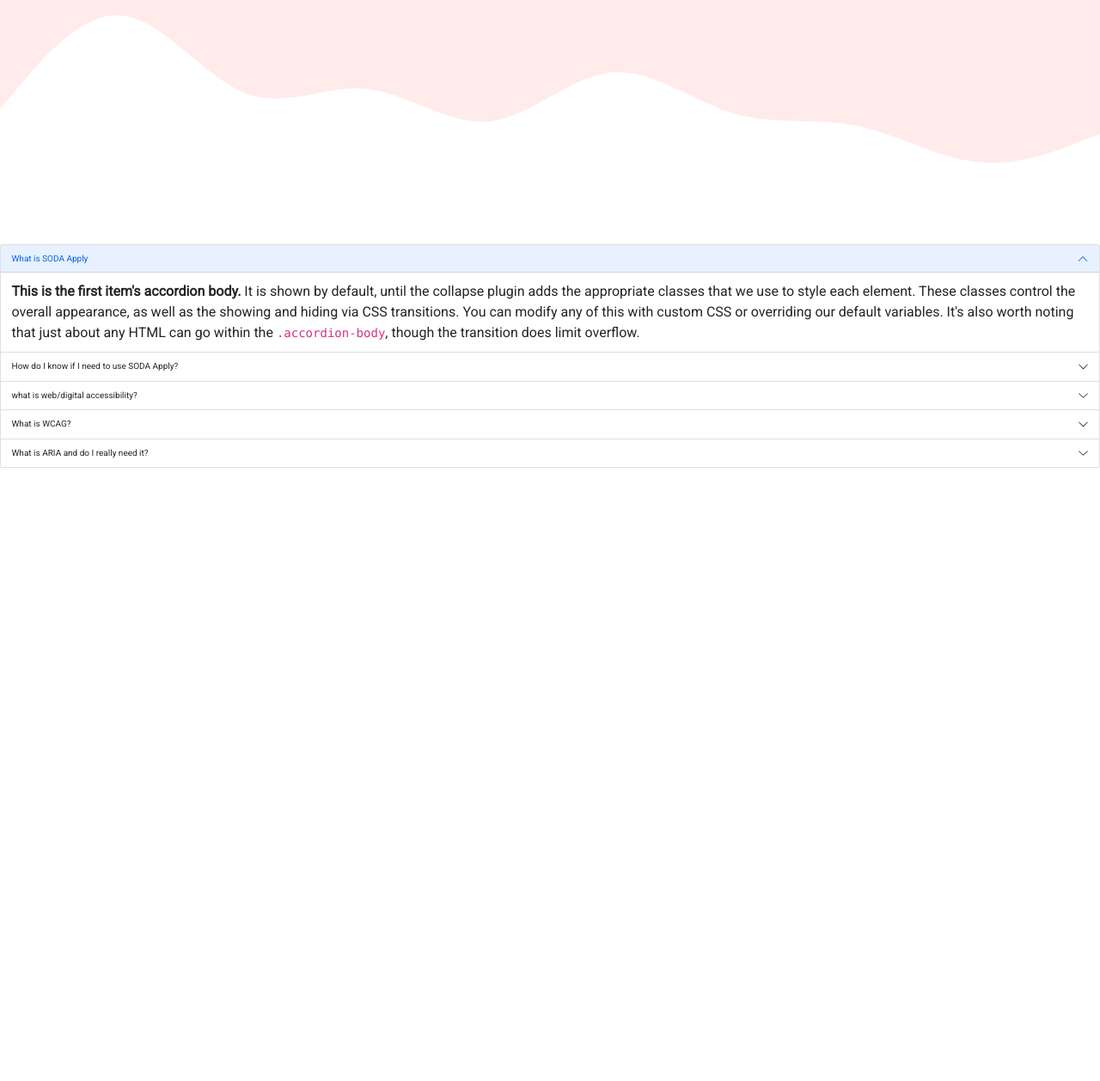
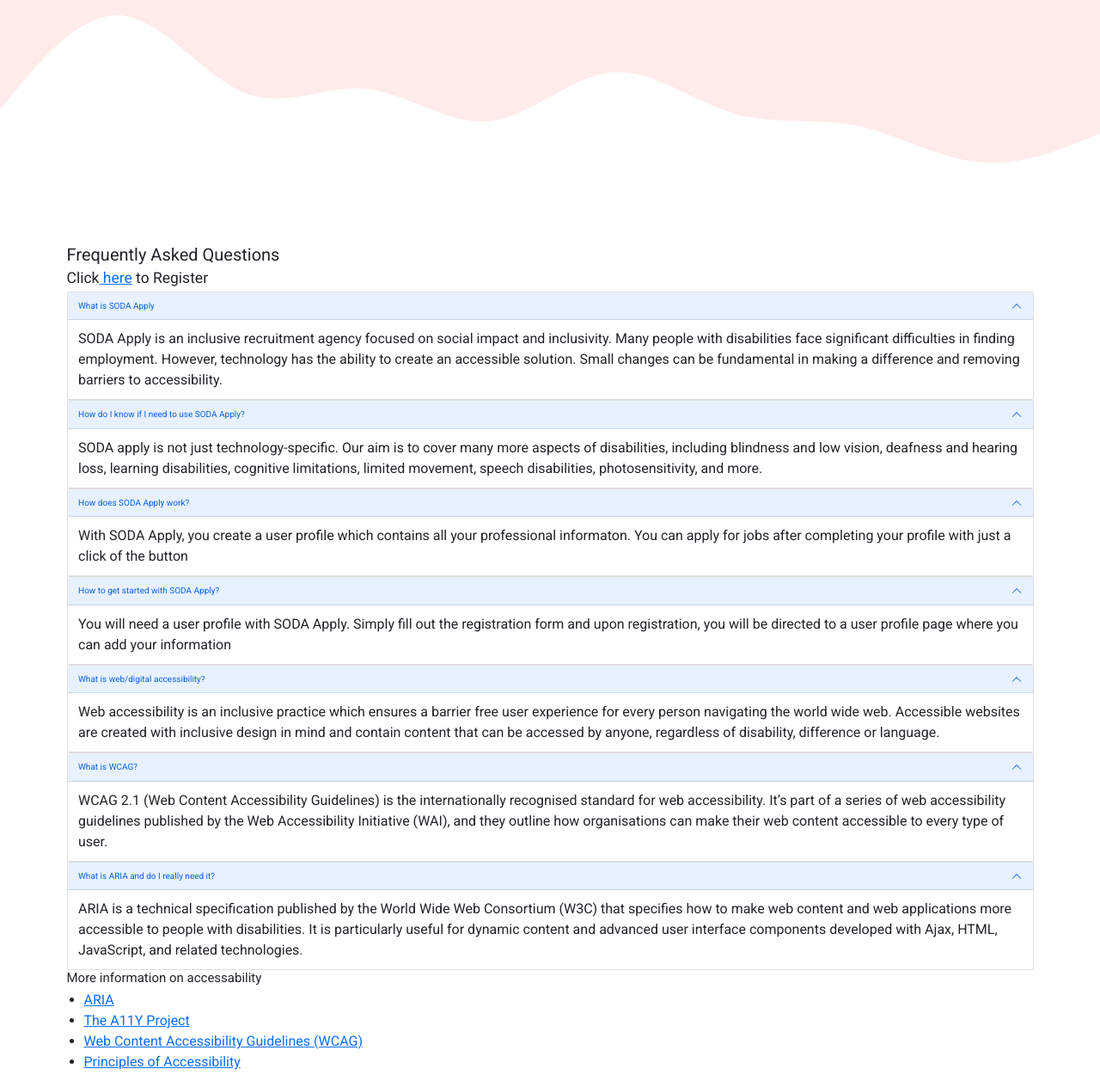
Before and after one commit to StephenJ2020/soda-apply, a Flask app: page /faq in a window 1280 px wide. Shown: the part 117-1374 px from the top of the page at 86% size. Before the commit the page ends 661 px from the top, so only its background shows below. Run offline with Flask 2, Linux system fonts and the light colour scheme; some libraries are stand-ins or nearby versions.

Commit message:
Add faq json data

```diff
--- a/app.py
+++ b/app.py
@@ -1,4 +1,5 @@
 import os
+import json
 from flask import (
     Flask, render_template, flash, redirect,
     request, session, url_for)
@@ -38,7 +39,10 @@ def contact():
 
 @app.route("/faq")
 def faq():
-    return render_template('pages/faq.html', page_title="FAQ's")
+    data = []
+    with open("data/soda.json", "r") as json_data:
+        data = json.load(json_data)
+    return render_template('pages/faq.html', page_title="Frequently Asked Questions", soda=data)
 
 
 if __name__ == "__main__":
--- /dev/null
+++ b/data/soda.json
@@ -0,0 +1,35 @@
+[
+    {
+        "question": "What is SODA Apply",
+        "answer": "SODA Apply is an inclusive recruitment agency focused on social impact and inclusivity. Many people with disabilities face significant difficulties in finding employment. However, technology has the ability to create an accessible solution. Small changes can be fundamental in making a difference and removing barriers to accessibility."
+
+    },
+    {
+        "question": "How do I know if I need to use SODA Apply?",
+        "answer": "SODA apply is not just technology-specific. Our aim is to cover many more aspects of disabilities, including blindness and low vision, deafness and hearing loss, learning disabilities, cognitive limitations, limited movement, speech disabilities, photosensitivity, and more."
+    },
+    {
+        "question": "How does SODA Apply work?",
+        "answer": "With SODA Apply, you create a user profile which contains all your professional informaton. You can apply for jobs after completing your profile with just a click of the button"
+
+    },
+    {
+        "question": "How to get started with SODA Apply?",
+        "answer": "You will need a user profile with SODA Apply. Simply fill out the registration form and upon registration, you will be directed to a user profile page where you can add your information"
+
+    },
+    {
+        "question": "What is web/digital accessibility?",
+        "answer": "Web accessibility is an inclusive practice which ensures a barrier free user experience for every person navigating the world wide web. Accessible websites are created with inclusive design in mind and contain content that can be accessed by anyone, regardless of disability, difference or language."
+    },
+    {
+        "question": "What is WCAG?",
+        "answer": "WCAG 2.1 (Web Content Accessibility Guidelines) is the internationally recognised standard for web accessibility. It’s part of a series of web accessibility guidelines published by the Web Accessibility Initiative (WAI), and they outline how organisations can make their web content accessible to every type of user."
+    },
+    {
+        "question": "What is ARIA and do I really need it?",
+        "answer": "ARIA is a technical specification published by the World Wide Web Consortium (W3C) that specifies how to make web content and web applications more accessible to people with disabilities. It is particularly useful for dynamic content and advanced user interface components developed with Ajax, HTML, JavaScript, and related technologies."
+    }
+
+
+]
--- a/templates/pages/faq.html
+++ b/templates/pages/faq.html
@@ -2,108 +2,52 @@
 
 {% block content %}
 
+<div class="container-sm">
+    <div class="col">
+       <h2>{{ page_title }}</h2>
+    </div>
+    <div>
+       <h3>Click<a href="{{ url_for('user_registration') }}"> here</a> to Register</h3>
+    </div>
+ </div>
+ {% for faq in soda %}
+ <div class="container-sm">
     <div class="accordion" id="accordionPanelsStayOpenExample">
-    <!--What is SODA Apply-->
+       <!--Question and Answer-->
        <div class="accordion-item">
           <h2 class="accordion-header" id="panelsStayOpen-headingOne">
              <button class="accordion-button" type="button" data-bs-toggle="collapse" data-bs-target="#panelsStayOpen-collapseOne" aria-expanded="true" aria-controls="panelsStayOpen-collapseOne">
-            What is SODA Apply
+             {{ faq.question }}
              </button>
           </h2>
           <div id="panelsStayOpen-collapseOne" class="accordion-collapse collapse show" aria-labelledby="panelsStayOpen-headingOne">
              <div class="accordion-body">
-          <strong>This is the first item's accordion body.</strong> It is shown by default, until the collapse plugin adds the appropriate classes that we use to style each element. These classes control the overall appearance, as well as the showing and hiding via CSS transitions. You can modify any of this with custom CSS or overriding our default variables. It's also worth noting that just about any HTML can go within the <code>.accordion-body</code>, though the transition does limit overflow.
-        </div>
-      </div>
-    </div>
-    <!--How do I know if I need SODA Apply-->
-    <div class="accordion-item">
-      <h2 class="accordion-header" id="panelsStayOpen-headingTwo">
-        <button class="accordion-button collapsed" type="button" data-bs-toggle="collapse" data-bs-target="#panelsStayOpen-collapseTwo" aria-expanded="false" aria-controls="panelsStayOpen-collapseTwo">
-            How do I know if I need to use SODA Apply?
-        </button>
-      </h2>
-      <div id="panelsStayOpen-collapseTwo" class="accordion-collapse collapse" aria-labelledby="panelsStayOpen-headingTwo">
-        <div class="accordion-body">
-           <strong>SODA apply</strong> is not just technology-specific. Our aim is to cover many more aspects of disabilities,
-            including blindness and low vision, deafness and hearing loss, learning disabilities, cognitive limitations,
-            limited movement, speech disabilities, photosensitivity, and more.
-
-            As we all know, the WCAG guidelines can get really complicated, really fast…so for newbies, I try to focus
-            on the actionable parts of the guidelines, namely the P.O.U.R. concepts – Perceivable, Operable, Understandable,
-            and Robust.
-
-            SODA Apply aims to  focus on the actionable parts of the guidelines,
-            namely the P.O.U.R. concepts – Perceivable, Operable, Understandable, and Robust.
-
-            The first category in P.O.U.R. is<strong> Perceivable.</strong> This means that users must be able to perceive
-            the information being presented – it cannot be invisible to all of their senses.
-
-            The second category is<strong> Operable.</strong> Users must be able to operate the interface – the interface
-            cannot require interaction that a user cannot perform.
-
-            The third category is<strong> Understandable.</strong> Users must be able to understand the information
-            as well as the operation of the user interface – the content or operation cannot be beyond their understanding.
-
-            The last category is <strong> Robust.</strong> It means that users must be able to access the content as
-            technologies advance – as technologies and user agents evolve, the content should remain accessible.
-
-            More information about these guidelines can be found<a href="(https://webaim.org/articles/pour/)"> here.</a>
-        </div>
-      </div>
-    </div>
-    <!--What is digital accessibility-->
-    <div class="accordion-item">
-      <h2 class="accordion-header" id="panelsStayOpen-headingThree">
-        <button class="accordion-button collapsed" type="button" data-bs-toggle="collapse" data-bs-target="#panelsStayOpen-collapseThree" aria-expanded="false" aria-controls="panelsStayOpen-collapseThree">
-            what is web/digital accessibility?
-        </button>
-      </h2>
-      <div id="panelsStayOpen-collapseThree" class="accordion-collapse collapse" aria-labelledby="panelsStayOpen-headingThree">
-        <div class="accordion-body">
-            Web accessibility is an inclusive practice which ensures a barrier free user experience for every person
-            navigating the world wide web. Accessible websites are created with inclusive design in mind and contain
-            content that can be accessed by anyone, regardless of disability, difference or language.
-            You can learn more by taking a look <a href="(https://www.a11yproject.com/)"> here</a>
-        </div>
-      </div>
-    </div>
-    <!--What is WCAG-->
-    <div class="accordion-item">
-        <h2 class="accordion-header" id="panelsStayOpen-headingThree">
-          <button class="accordion-button collapsed" type="button" data-bs-toggle="collapse" data-bs-target="#panelsStayOpen-collapseThree" aria-expanded="false" aria-controls="panelsStayOpen-collapseThree">
-            What is WCAG?
-          </button>
-        </h2>
-        <div id="panelsStayOpen-collapseThree" class="accordion-collapse collapse" aria-labelledby="panelsStayOpen-headingThree">
-          <div class="accordion-body">
-           <a href="https://www.w3.org/WAI/standards-guidelines/wcag/">WCAG </a>(Web Content Accessibility Guidelines)
-           is the internationally recognised standard for web accessibility.
-           It’s part of a series of web accessibility guidelines published by the Web Accessibility Initiative (WAI),
-           and they outline how organisations can make their web content accessible to every type of user.
-          </div>
-        </div>
-      </div>
-      <!--What is SODA Apply-->
-      <div class="accordion-item">
-        <h2 class="accordion-header" id="panelsStayOpen-headingThree">
-          <button class="accordion-button collapsed" type="button" data-bs-toggle="collapse" data-bs-target="#panelsStayOpen-collapseThree" aria-expanded="false" aria-controls="panelsStayOpen-collapseThree">
-            What is ARIA and do I really need it?
-          </button>
-        </h2>
-        <div id="panelsStayOpen-collapseThree" class="accordion-collapse collapse" aria-labelledby="panelsStayOpen-headingThree">
-          <div class="accordion-body">
-           <a href="https://www.w3.org/WAI/standards-guidelines/aria/"> ARIA</a> is a technical specification published by the World Wide Web Consortium (W3C)
-           that specifies how to make web content and web applications more accessible to people with disabilities.
-           It is particularly useful for dynamic content and advanced user interface components developed with Ajax, HTML, JavaScript, and related technologies.
-
-           “ARIA is extremely useful if your website has a lot of dynamically changing content.
-           If it’s a web application then it’s a must. ARIA layers on a lot of useful behaviour for screen reader
-           users and can make all the difference between an unusable site and a very well-supported experience
-           for blind users.” - Robin Christopherson, Head of Digital Inclusion at AbilityNet.
+                {{ faq.answer }}
              </div>
           </div>
        </div>
     </div>
+ </div>
+ {% endfor %}
+
+ <div class="container-sm">
+    <div class="col">
+       <h4>More information on accessability</h4>
+       <ul class="faq_resources">
+          <li>
+             <a href="https://www.w3.org/WAI/standards-guidelines/aria/">ARIA</a>
+          </li>
+          <li>
+             <a href="https://www.a11yproject.com/">The A11Y Project</a>
+          </li>
+          <li>
+             <a href="https://www.w3.org/WAI/standards-guidelines/wcag/">Web Content Accessibility Guidelines (WCAG)</a>
+          </li>
+          <li>
+             <a href="https://www.w3.org/TR/UNDERSTANDING-WCAG20/intro.html#introduction-fourprincs-head">Principles of Accessibility</a>
+          </li>
+       </ul>
+    </div>
+ </div>
 
 {% endblock %}
```
Lines whose indentation alone changed are shown as unchanged.
